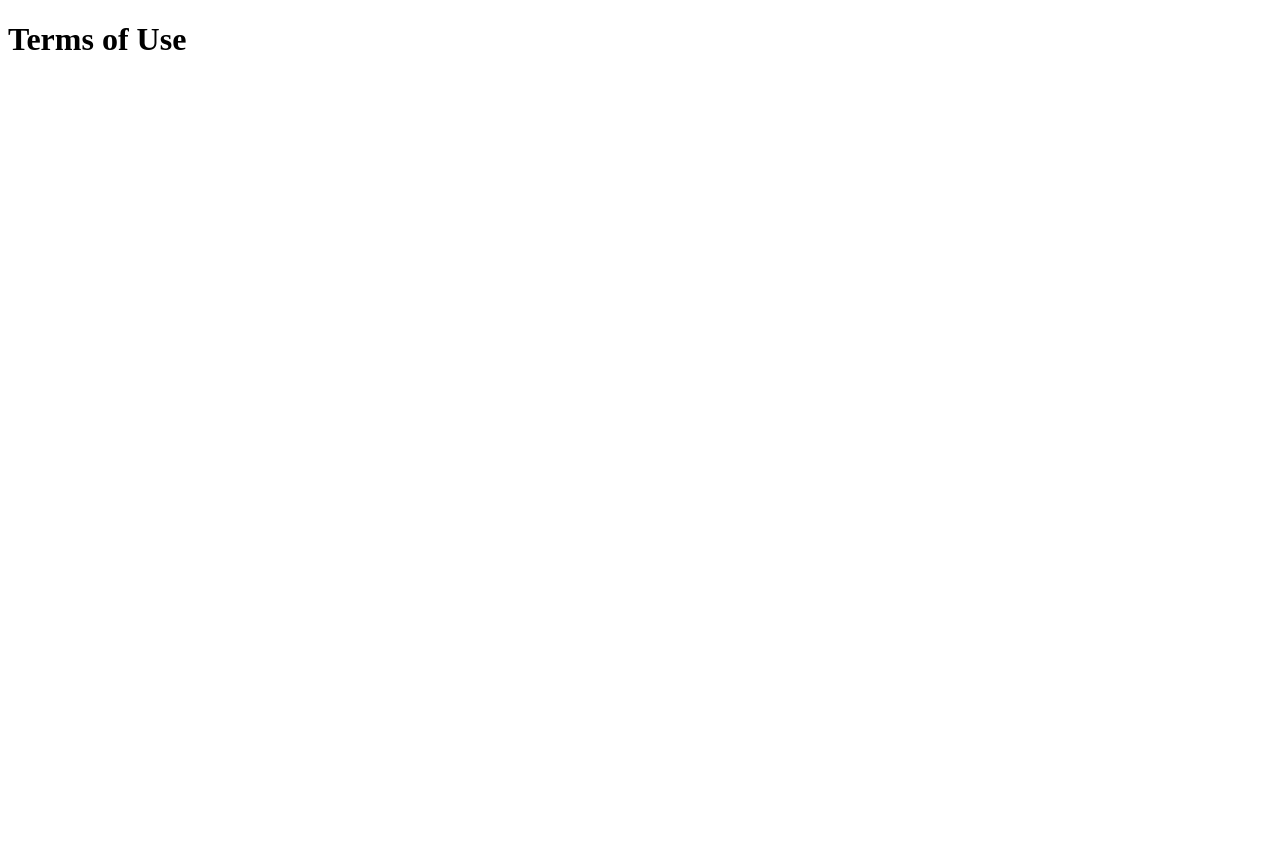
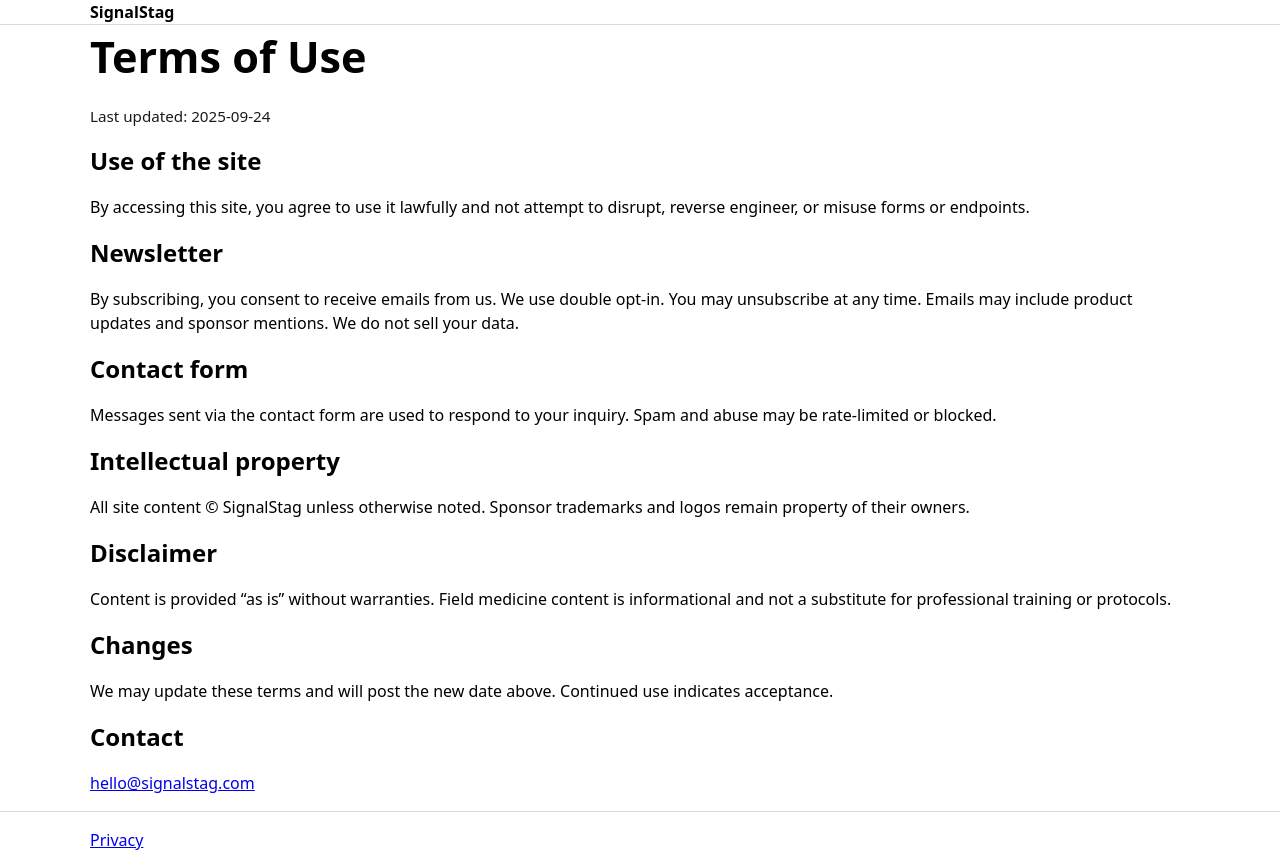
Before and after one commit to nhart99/signalstag-site, a plain HTML site: page terms.html in a window 1280 px wide. Before the commit the page ends 800 px from the top, so only its background shows below. Drawn offline with Linux system fonts and the light colour scheme.

Commit message:
Update terms.html

```diff
--- a/terms.html
+++ b/terms.html
@@ -1 +1,44 @@
-<!doctype html><html><body><h1>Terms of Use</h1></body></html>
+<!doctype html>
+<html lang="en">
+<head>
+  <meta charset="utf-8">
+  <title>Terms of Use — SignalStag</title>
+  <meta name="viewport" content="width=device-width, initial-scale=1">
+  <meta name="description" content="Terms of use for SignalStag website and newsletter.">
+  <link rel="stylesheet" href="/styles.css">
+</head>
+<body>
+  <a class="skip-link" href="#main">Skip to content</a>
+  <header class="site-header simple">
+    <div class="container"><a class="brand" href="/">SignalStag</a></div>
+  </header>
+  <main id="main" class="legal container">
+    <h1 class="h1">Terms of Use</h1>
+    <p class="small">Last updated: <time>2025-09-24</time></p>
+
+    <h2>Use of the site</h2>
+    <p>By accessing this site, you agree to use it lawfully and not attempt to disrupt, reverse engineer, or misuse forms or endpoints.</p>
+
+    <h2>Newsletter</h2>
+    <p>By subscribing, you consent to receive emails from us. We use double opt-in. You may unsubscribe at any time. Emails may include product updates and sponsor mentions. We do not sell your data.</p>
+
+    <h2>Contact form</h2>
+    <p>Messages sent via the contact form are used to respond to your inquiry. Spam and abuse may be rate-limited or blocked.</p>
+
+    <h2>Intellectual property</h2>
+    <p>All site content &copy; SignalStag unless otherwise noted. Sponsor trademarks and logos remain property of their owners.</p>
+
+    <h2>Disclaimer</h2>
+    <p>Content is provided “as is” without warranties. Field medicine content is informational and not a substitute for professional training or protocols.</p>
+
+    <h2>Changes</h2>
+    <p>We may update these terms and will post the new date above. Continued use indicates acceptance.</p>
+
+    <h2>Contact</h2>
+    <p><a href="mailto:hello@signalstag.com">hello@signalstag.com</a></p>
+  </main>
+  <footer class="site-footer simple">
+    <div class="container"><a href="/privacy.html">Privacy</a></div>
+  </footer>
+</body>
+</html>
```
